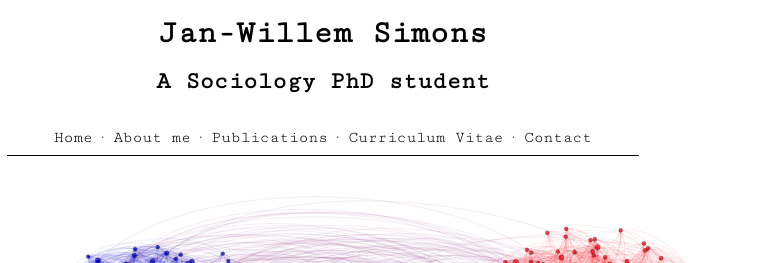
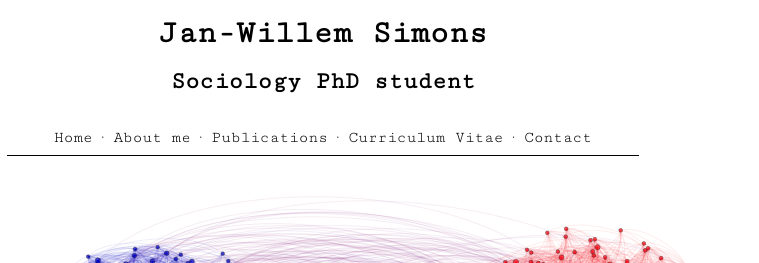
Before and after one commit to jwgsim/jwgsim.github.io, a Jekyll site: the page built from index.md, in a window 1280 px wide. Shown: the top 263 px of the page, without its empty margins (317-1076 px from the left). Built offline with Jekyll 4.4.1, drawn with Linux system fonts in a browser that asks for light colours.

Commit message:
update logo

```diff
--- a/_includes/logo.html
+++ b/_includes/logo.html
@@ -1,6 +1,6 @@
 <div id="logo">
 <p class="small">
 <h1> <font size = "6"> Jan-Willem Simons </font> <h1>
-<font size = "5"> A Sociology PhD student </font>
+<font size = "5"> Sociology PhD student </font>
 </p>
 </div>
```
